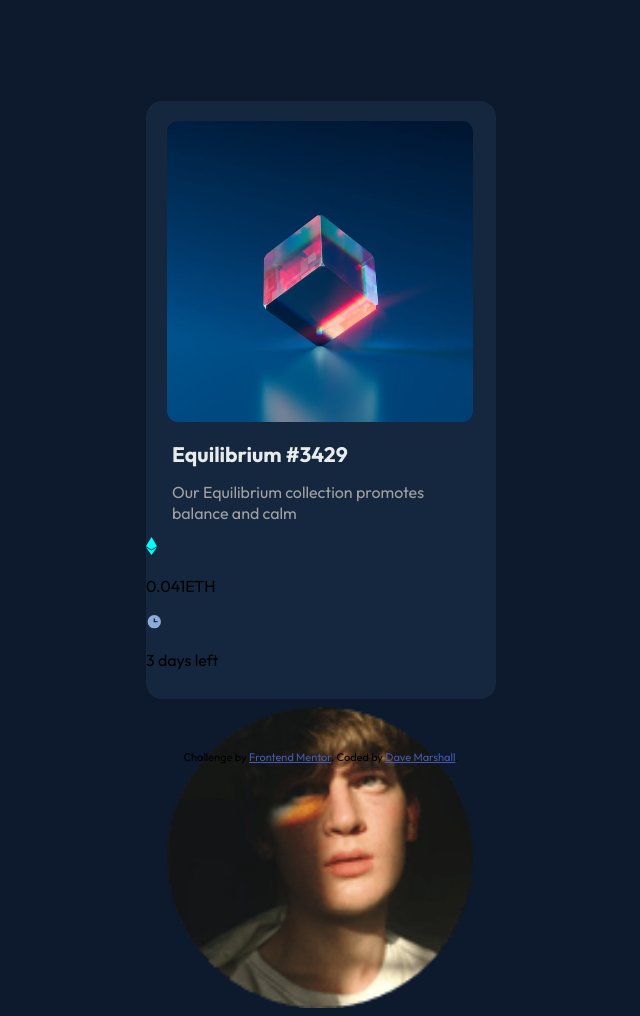
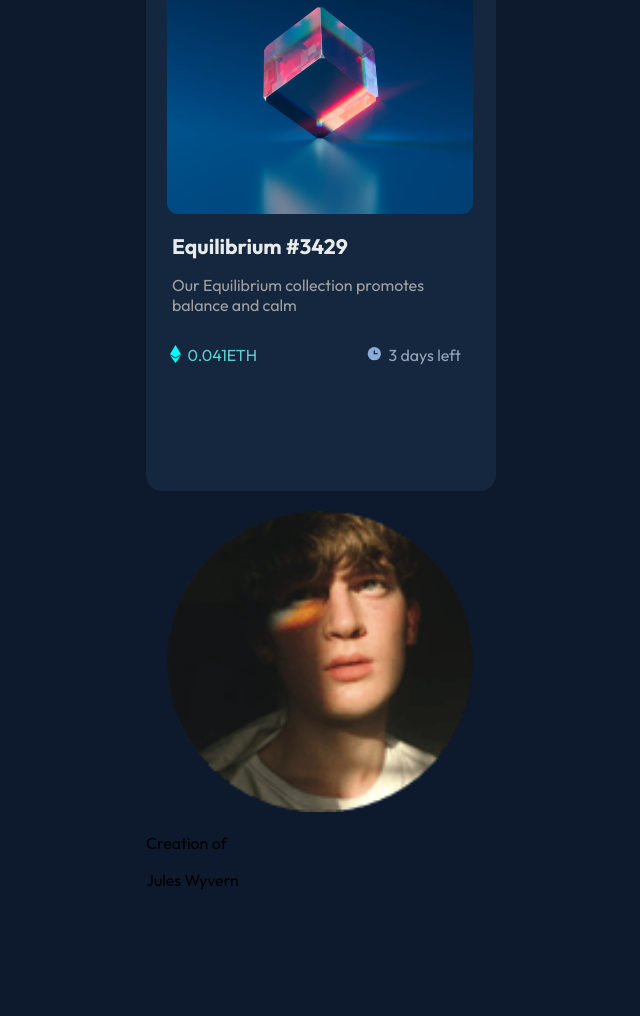
Before and after one commit to bombblastmedia/nft-challenge, a plain HTML site: page index.html in a window 1280 px wide. Shown: the top 1016 px of the page, without its empty margins (319-959 px from the left). After the commit the page ends 907 px from the top, so only its background shows below. Drawn offline with Linux system fonts and the light colour scheme.

Commit message:
line up svg's with flexbox

```diff
--- a/index.html
+++ b/index.html
@@ -22,17 +22,23 @@
                 <h1> Equilibrium #3429</h1>
                 <h2>Our Equilibrium collection promotes balance and calm</h2>
             </div>
+
             <div class="equilibrium-counter-icon">
+                <div class="eq-svg">
                     <svg width="11" height="18" xmlns="http://www.w3.org/2000/svg"><path d="M11 10.216 5.5 18 0 10.216l5.5 3.263 5.5-3.262ZM5.5 0l5.496 9.169L5.5 12.43 0 9.17 5.5 0Z" fill="#00FFF8"/></svg>
+                </div>
                 <div class="equilibrium-counter-text">
                     <p>0.041ETH</p>
                 </div>
                 <div class="icon-clock">
                     <svg width="17" height="17" xmlns="http://www.w3.org/2000/svg"><path d="M8.305 2.007a6.667 6.667 0 1 0 0 13.334 6.667 6.667 0 0 0 0-13.334Zm2.667 7.334H8.305a.667.667 0 0 1-.667-.667V6.007a.667.667 0 0 1 1.334 0v2h2a.667.667 0 0 1 0 1.334Z" fill="#8BACD9"/></svg>
+                </div>
                 <div class="clock-days">
                     <p>3 days left</p>
                 </div>
             </div>
+        </div>
+
         <div class="image-avatar">
             <img src="images\image-avatar.png" alt="portrait of person">
         </div>
@@ -46,11 +52,11 @@
 
         </div>
     </main>
-    <footer>
+    <!--  <footer>
         <div class="attribution ">
             Challenge by <a href="https://www.frontendmentor.io?ref=challenge" target="_blank ">Frontend Mentor</a>. Coded by <a href="https://www.facebook.com/BombBlastMedia/ ">Dave Marshall</a>.
         </div>
-    </footer>
+    </footer>-->
 </body>
 
 </html>
--- a/style.css
+++ b/style.css
@@ -17,8 +17,8 @@
     height: 100%;
     background-color: #0D1A2D;
     font-family: 'Outfit', 'Josefin', 'Segoe UI', Tahoma, Geneva, Verdana, sans-serif;
-    color: #000000;
-    font-size: 100%;
+    /* color: #000000; */
+    /* font-size: 100%; */
     line-height: 1.3;
     overflow-x: hidden;
     display: flex;
@@ -28,23 +28,26 @@
 }
 
 .mob-card {
-    width: 21.875em;
-    height: 37.375em;
+    width: 21.875rem;
+    height: 37.375rem;
     background: #15273F;
-    border-radius: 1em;
+    border-radius: 16px;
+    -webkit-border-radius: 16px;
+    -moz-border-radius: 16px;
+    -ms-border-radius: 16px;
+    -o-border-radius: 16px;
 }
 
 img {
     width: 19.125em;
     height: 18.813em;
-    border-radius:  0.688em;
+    border-radius: 11px;
     margin-top: 1.25em;
     margin-left: 1.30em;
-    -webkit-border-radius: 0.688em;
-    -moz-border-radius: 0.688em;
-    -ms-border-radius: 0.688em;
-    -o-border-radius: 0.688em;
-
+    -webkit-border-radius: 11px;
+    -moz-border-radius: 11px;
+    -ms-border-radius: 11px;
+    -o-border-radius: 11px;
 }
 
 .main-text {
@@ -52,7 +55,7 @@
 }
 
 h1 {
-    font-size: 	1.3125rem;
+    font-size: 1.3125rem;
     font-weight: 900;
     color: #E8EBEB;
 }
@@ -63,13 +66,32 @@
     color: #a1a1a1;
 }
 
-.attribution {
-    font-size: 11px;
-    text-align: center;
+.equilibrium-counter-icon {
+    display: inline-flex;
+    width: 100%;
+    height: auto;
 }
 
-.attribution a {
-    color: hsl(228, 45%, 48%);
+.eq-svg {
+    width: 1em;
+    height: 1em;
+    margin: 1em .10em 0em 1.5em;
+}
+
+.equilibrium-counter-text {
+    color: #5ACFD2;
+}
+
+.icon-clock {
+    width: 1em;
+    height: 1em;
+    margin: 1em .4em 0em 6.81rem;
+}
+
+.clock-days {
+    color: #97A4B6;
+    width: 4.56rem;
+    height: 1.38rem;
 }
 
 footer {
@@ -79,3 +101,13 @@
     height: 50px;
     /* Height of the footer */
 }
+
+
+/* .attribution {
+    font-size: 11px;
+    text-align: center;
+}
+
+.attribution a {
+    color: hsl(228, 45%, 48%);
+  } */
```
Lines whose indentation alone changed are shown as unchanged.
